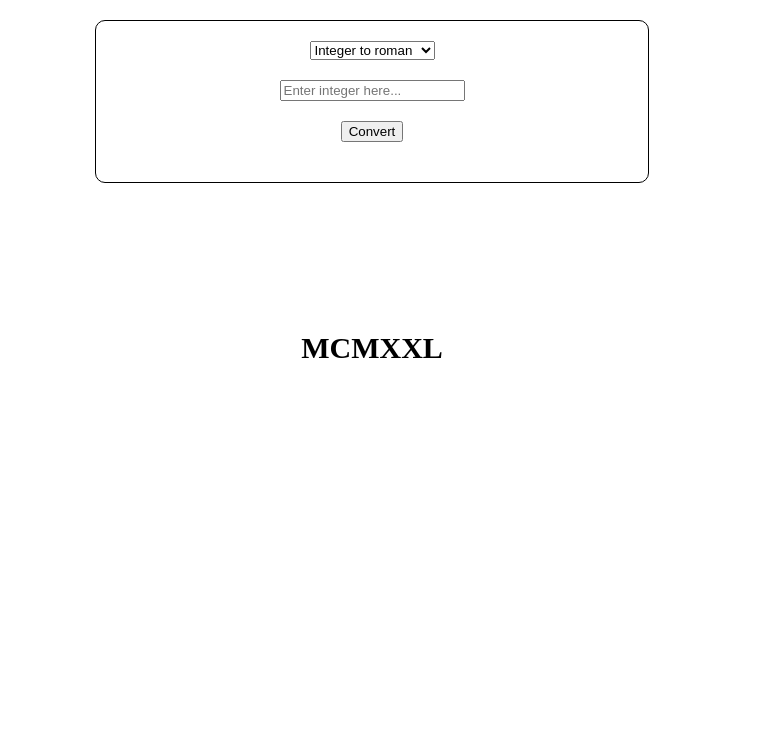
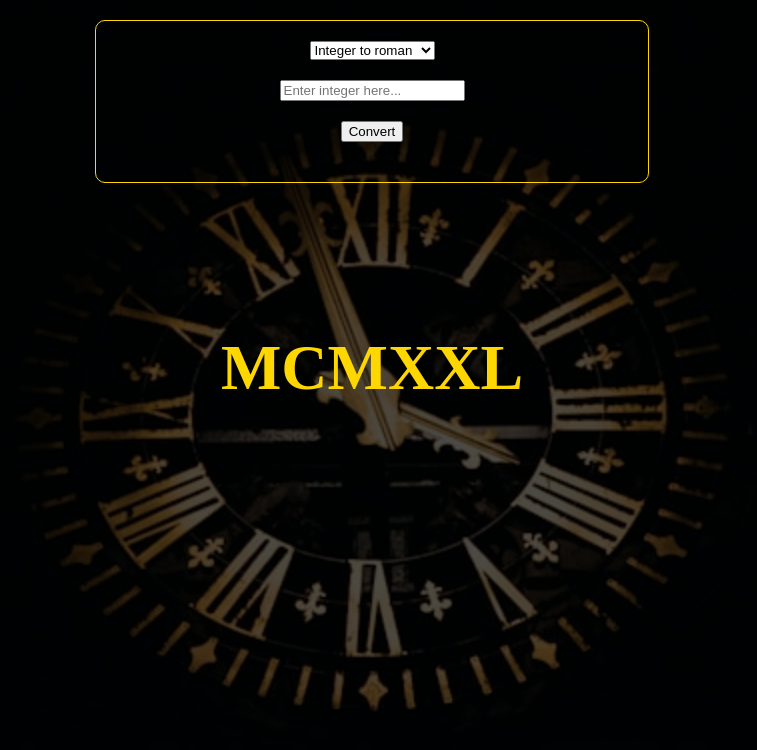
Before and after one commit to ZvonimirZlo/roman-numerals-converter, a plain HTML site: page index.html in a window 1280 px wide. Shown: the whole page, without its empty margins (268-1025 px from the left). Drawn offline with Linux system fonts and the light colour scheme.

Commit message:
added background and some styling

```diff
--- a/style.css
+++ b/style.css
@@ -1,3 +1,7 @@
+:root{
+    --primary-color: gold;
+}
+
 body{
     margin: 0;
     padding: 0;
@@ -5,6 +9,10 @@ body{
     align-items: center;
     justify-content: center;
     flex-direction: column;
+    background: linear-gradient(
+        rgba(0, 0, 0, 0.7),
+        rgba(0, 0, 0, 0.7)
+      ), url(bgrom.jpg) center/cover no-repeat fixed;
 }
 
 #form{
@@ -14,7 +22,7 @@ body{
     flex-direction: column;
     padding: 20px;
     margin: 20px;
-    border: 1px solid black;
+    border: 1px solid var(--primary-color);
     border-radius: 10px;
     width: 40%;
 }
@@ -32,6 +40,7 @@ body{
     display: flex;
     justify-content: center;
     padding: 10%;
-    font-size: 30px;
+    font-size: 4em;
     font-weight: bold;
+    color: var(--primary-color);
 }
```
Also changed, not shown: bgrom.jpg (added).
